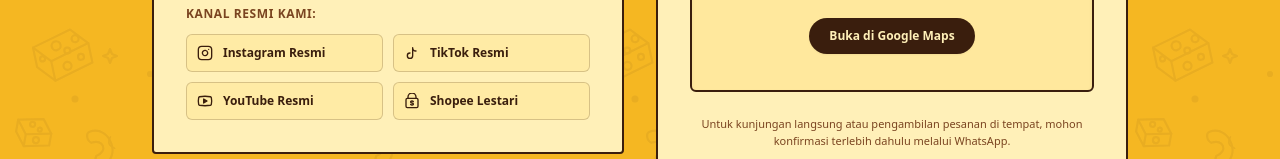
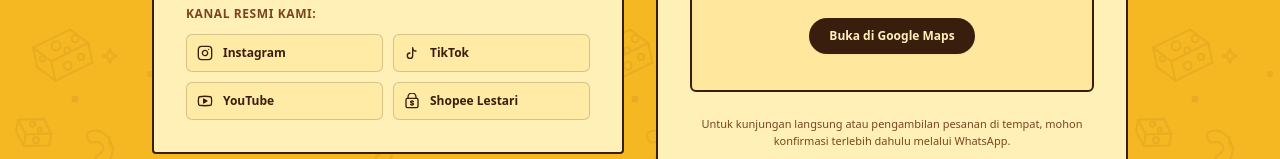
Before and after one commit to winafaworks/Makaroni-Lestari, a React (Vite) app: page /kontak in a window 1280 px wide. Shown: the part 628-787 px from the top of the page. Built offline with nearby package versions, Linux system fonts and the light colour scheme.

Commit message:
update kontak & aturan agent: hapus kata resmi pada platform dan perbarui aturan auto push di agent.md

```diff
--- a/prd,design.agent.md/agent.md
+++ b/prd,design.agent.md/agent.md
@@ -15,12 +15,14 @@
 5. Buat perubahan sekecil mungkin. Sebelum selesai, periksa daftar berkas yang berubah dan pastikan semuanya terkait perintah.
 6. Tutup dengan ringkasan: apa yang diubah, berkas yang tersentuh, dan konfirmasi bahwa bagian lain tidak diubah.
 7. Jika perintah ambigu, ajukan satu pertanyaan singkat. Jangan menebak.
-8. **Otomatis Git Commit & Push ke GitHub**: Setiap kali selesai menyelesaikan perubahan yang diminta oleh pemilik proyek, agent **wajib** langsung menyimpan dan meng-upload perubahan ke GitHub:
-   - Lakukan `git add .`
-   - Tulis pesan commit deskriptif yang menjelaskan bagian yang diperbarui, dengan format:
-     `git commit -m "update bagian <nama bagian>: <detail singkat perubahan>"`
-     *(Contoh: `git commit -m "update header: animasi menu hamburger di tampilan mobile"` atau `git commit -m "update kemasan lainnya: tambahkan daftar harga"`)*
-   - Jalankan `git push origin main` (atau branch aktif).
+8. **Wajib Langsung Commit & Push ke GitHub Setiap Ada Perubahan**:
+   Setiap kali selesai menyelesaikan perubahan yang diminta oleh pemilik proyek (baik kode, konfigurasi, maupun konten), agent **wajib langsung** melakukan commit dan push ke GitHub tanpa menunggu diminta lagi:
+   - Jalankan `git add .`
+   - Buat pesan commit yang jelas dan deskriptif yang mencantumkan bagian yang diubah beserta keterangannya:
+     Format: `git commit -m "update <bagian>: <keterangan detail perubahan>"`
+     *(Contoh: `git commit -m "update kontak & order: hapus kata resmi pada platform media sosial dan shopee"`)*
+   - Jalankan `git push origin main` (atau branch yang sedang aktif).
+   - Laporkan hasil push dan pesan commit kepada pengguna.
 
 Pembangunan awal dari nol tidak dibatasi aturan ini. Aturan berlaku setelah ada bagian yang sudah jadi.
 
--- a/src/pages/Contact.jsx
+++ b/src/pages/Contact.jsx
@@ -88,7 +88,7 @@
                   className="flex items-center gap-2.5 p-2.5 rounded-md border border-tua/20 bg-mentega/20 hover:bg-mentega/50 text-tua text-xs font-semibold transition-colors"
                 >
                   <IconInstagram className="w-4 h-4 text-tua" />
-                  <span>Instagram Resmi</span>
+                  <span>Instagram</span>
                 </a>
 
                 {site.socials.tiktok && !site.socials.tiktok.includes("TODO") && (
@@ -99,7 +99,7 @@
                     className="flex items-center gap-2.5 p-2.5 rounded-md border border-tua/20 bg-mentega/20 hover:bg-mentega/50 text-tua text-xs font-semibold transition-colors"
                   >
                     <IconTikTok className="w-4 h-4 text-tua" />
-                    <span>TikTok Resmi</span>
+                    <span>TikTok</span>
                   </a>
                 )}
 
@@ -111,7 +111,7 @@
                     className="flex items-center gap-2.5 p-2.5 rounded-md border border-tua/20 bg-mentega/20 hover:bg-mentega/50 text-tua text-xs font-semibold transition-colors"
                   >
                     <IconYouTube className="w-4 h-4 text-tua" />
-                    <span>YouTube Resmi</span>
+                    <span>YouTube</span>
                   </a>
                 )}
 
--- a/src/pages/Order.jsx
+++ b/src/pages/Order.jsx
@@ -70,7 +70,7 @@
                 className="btn-press inline-flex items-center gap-2 px-5 py-2.5 rounded-full bg-mentega text-tua border border-tua font-bold text-xs sm:text-sm hover:bg-keju transition-colors"
               >
                 <IconShopee className="w-4 h-4 text-cabai" />
-                <span>Pesan lewat Shopee Resmi</span>
+                <span>Pesan lewat Shopee</span>
               </a>
             </div>
           )}
```
Also changed, not shown: 1 other file (tests, documents, lock files or other folders).
